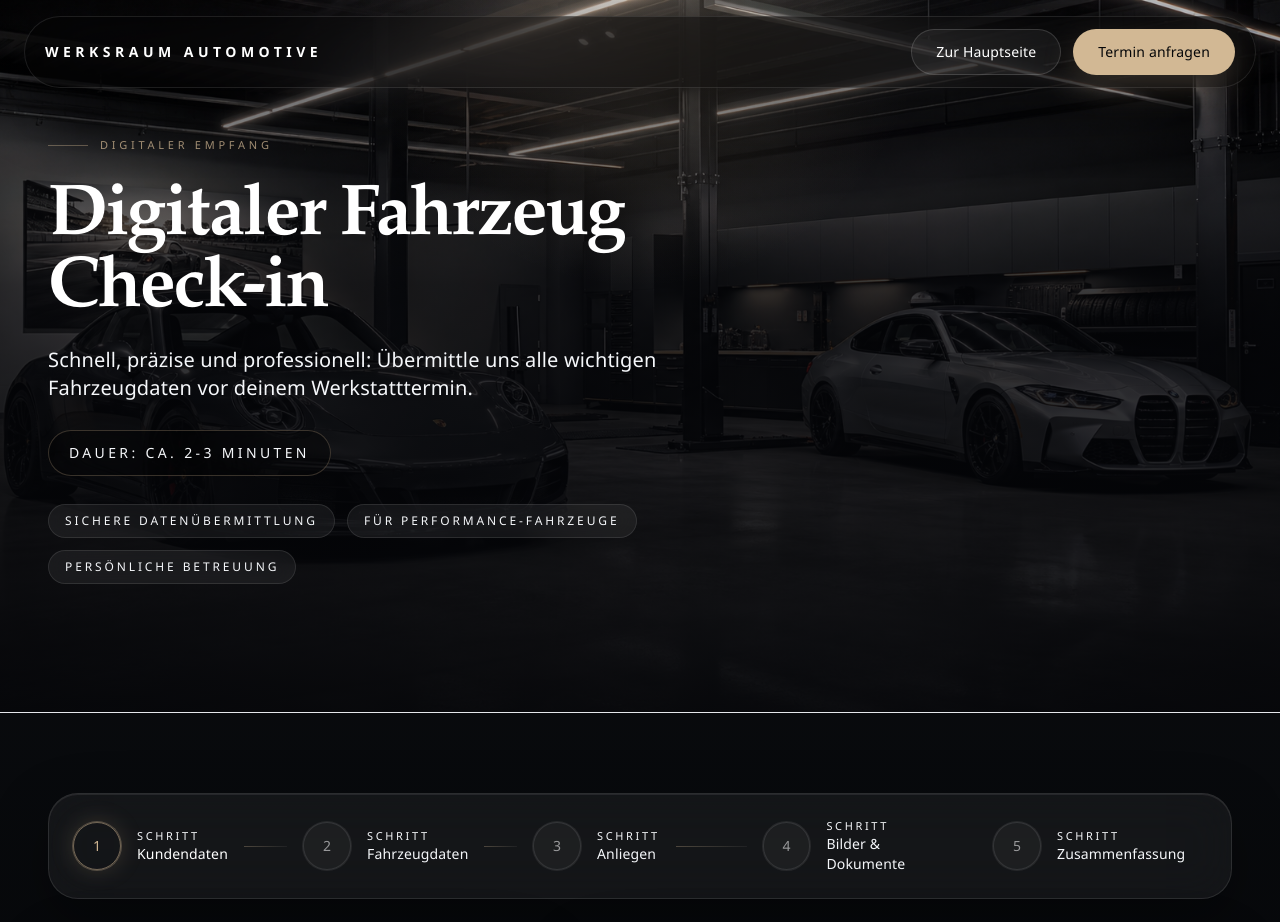
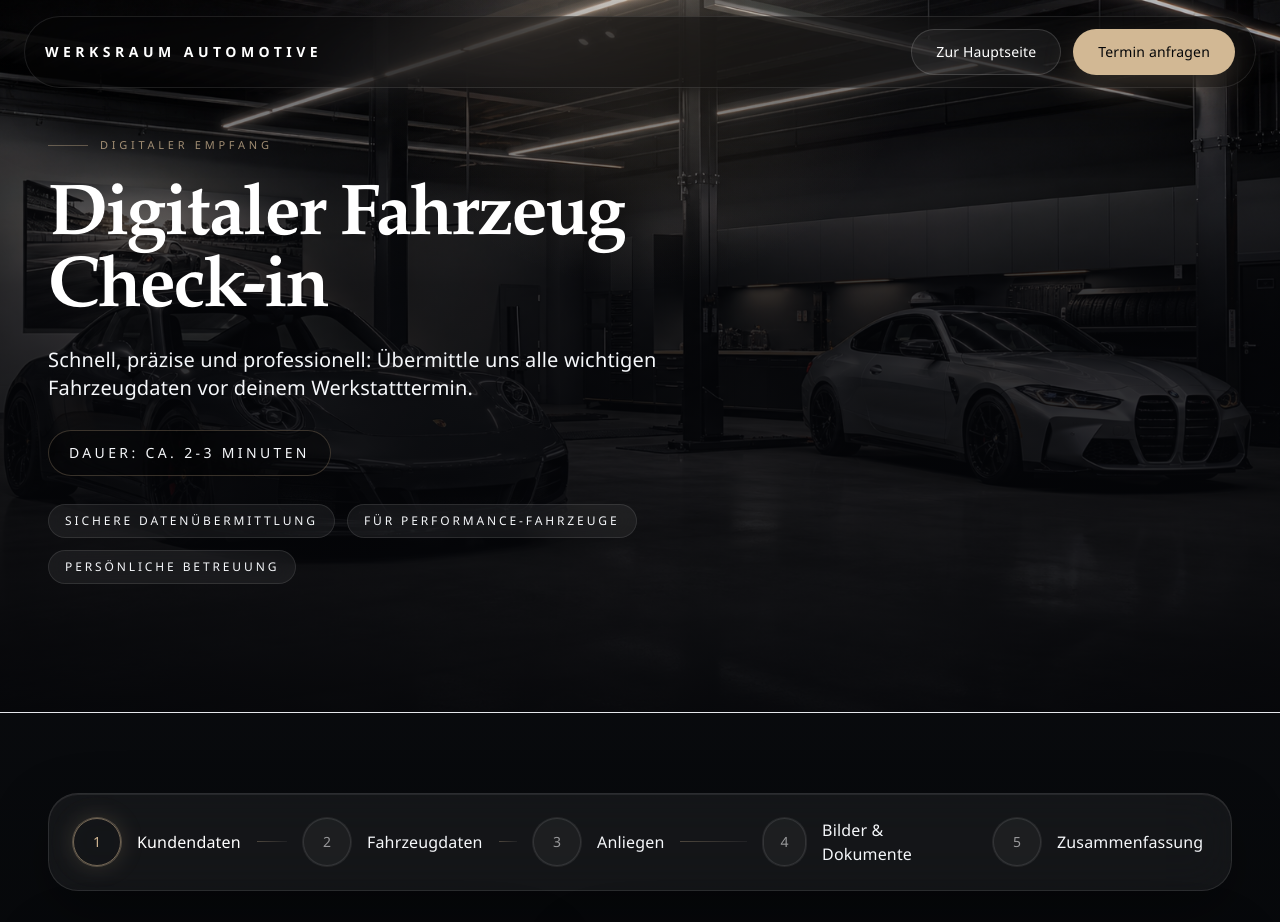
Before and after one commit to biesiadamaciej06-design/werkraum-automotive-preview, a Next.js app: page /check-in in a window 1280 px wide. Shown: the top 922 px of the page. Built offline with nearby package versions, Linux system fonts and the light colour scheme.

Commit message:
Simplify check-in progress labels

```diff
--- a/CheckIn/step-progress.tsx
+++ b/CheckIn/step-progress.tsx
@@ -41,10 +41,9 @@
                   {step.number}
                 </motion.div>
 
-                <div>
-                  <p className="text-[11px] uppercase tracking-[0.24em] text-white/38">Schritt</p>
-                  <p className={`text-sm ${isActive ? "text-white" : "text-white/62"}`}>{step.title}</p>
-                </div>
+                <p className={`text-base font-medium ${isActive ? "text-white" : "text-white/62"}`}>
+                  {step.title}
+                </p>
               </div>
 
               {index < steps.length - 1 ? (
```
